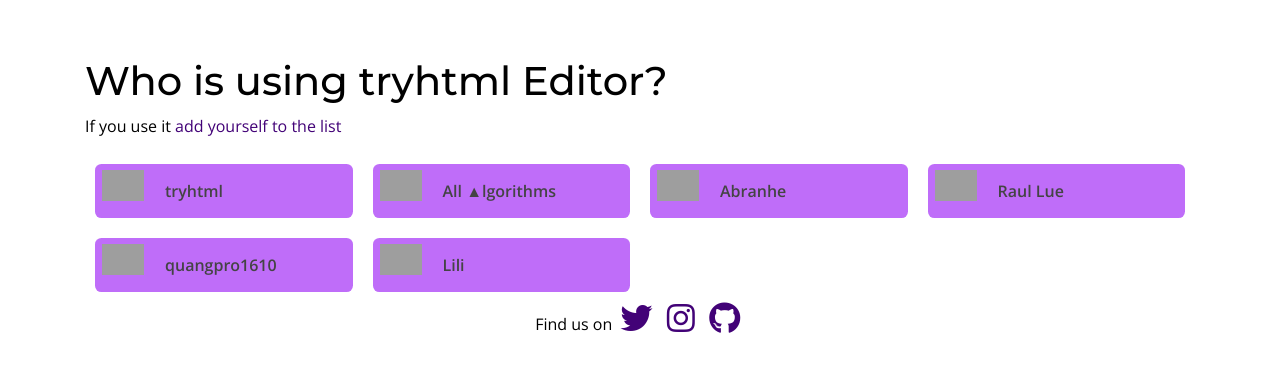
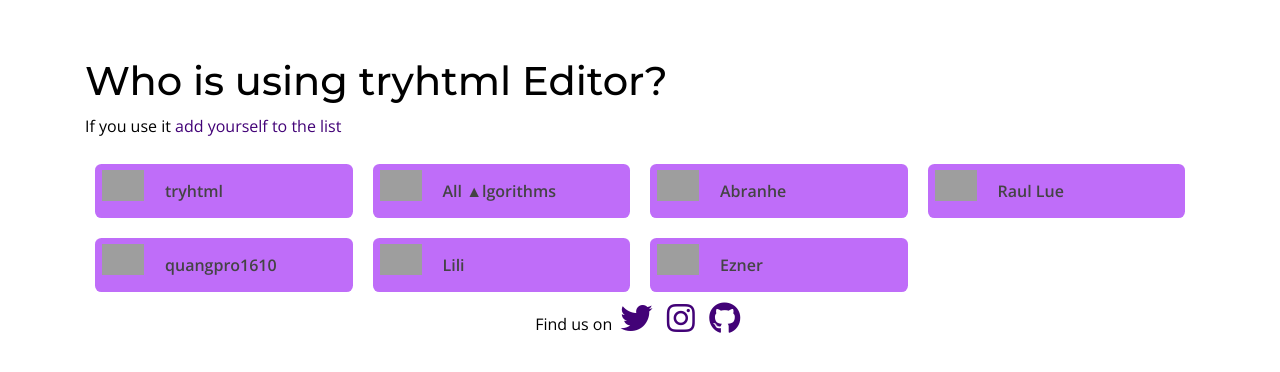
Before and after one commit to AnonymousKai/editor, a plain HTML site: page users.html in a window 1280 px wide. Drawn offline with nearby package versions, Linux system fonts and the light colour scheme; grey boxes are pictures that could not be loaded.

Commit message:
add myself to the list

```diff
--- a/users.html
+++ b/users.html
@@ -34,6 +34,7 @@
 				<a class="github-user" href="https://github.com/rul3">Raul Lue</a>
 				<a class="github-user" href="https://github.com/quangpro1610">quangpro1610</a>
 				<a class="github-user" href="https://github.com/cipot">Lili</a>
+				<a class="github-user" href="https://github.com/ezner">Ezner</a>
 
         <!-- Example
         <a class="github-user" href="https://github.com/<your-username>">Your Name</a>
```
Lines whose indentation alone changed are shown as unchanged.
